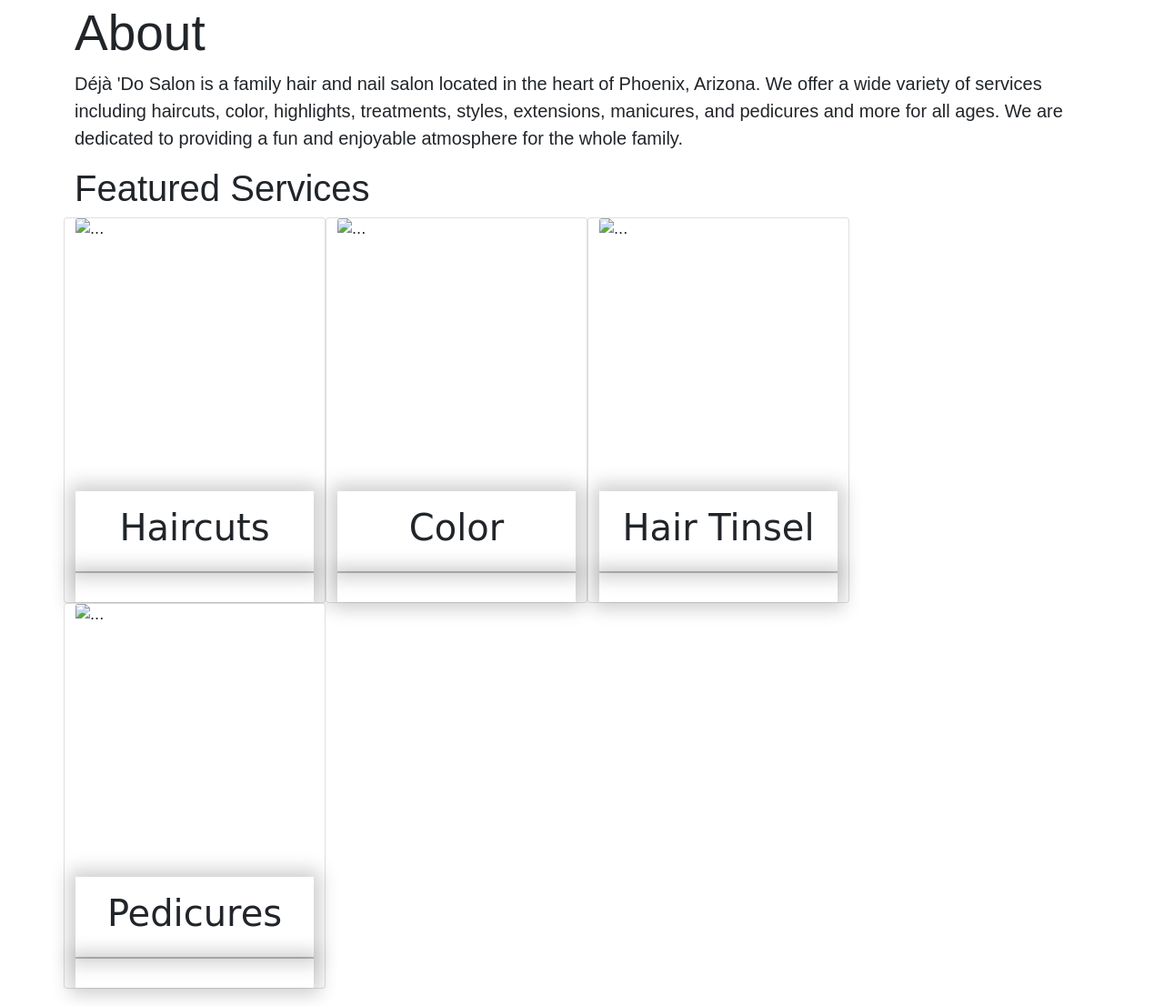
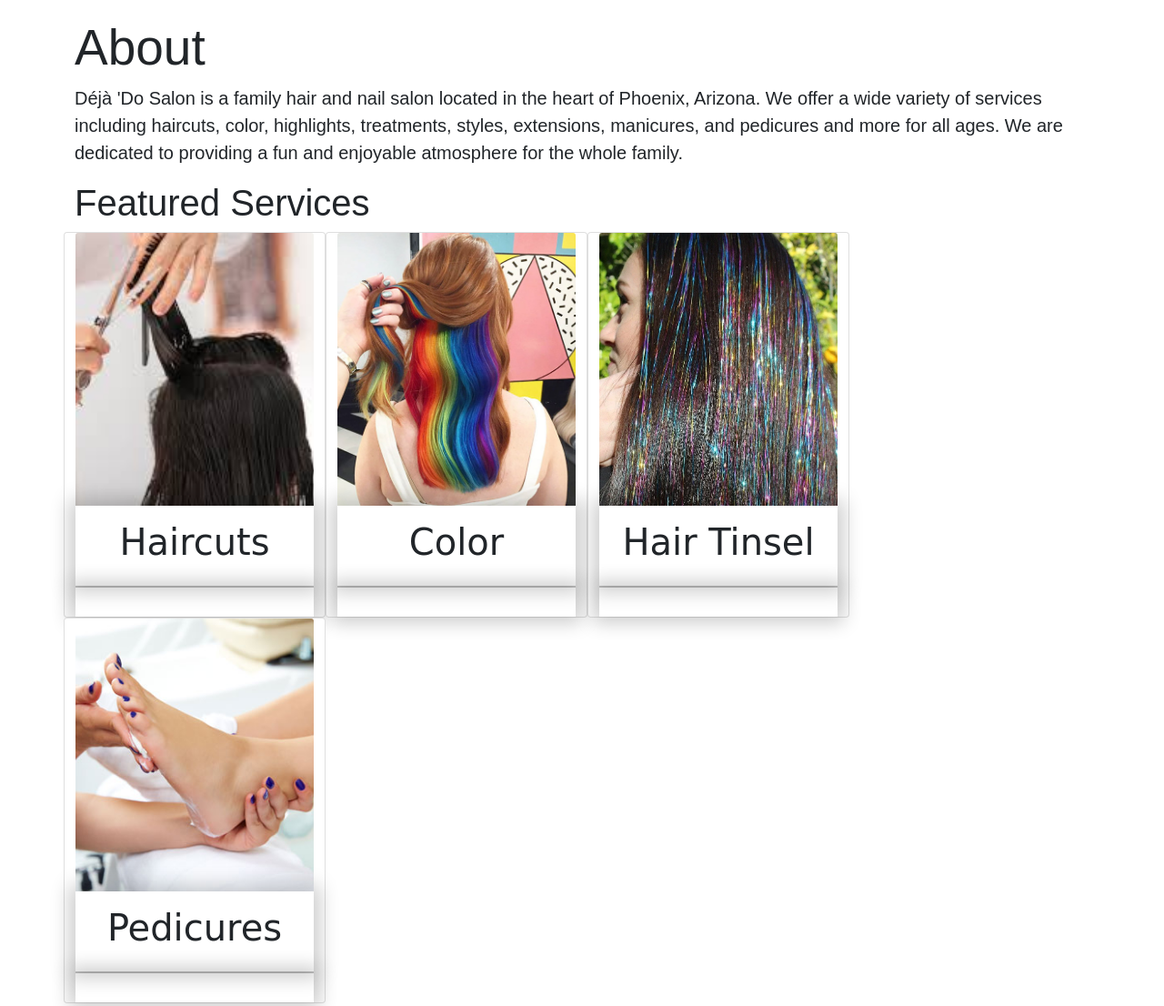
Before and after one commit to mcollins9915/dejadosalon, a plain HTML site: page index.html in a window 1280 px wide. Shown: the part 1083-2189 px from the top of the page at 91% size. Drawn offline with nearby package versions, Linux system fonts and the light colour scheme; the site is published under a folder, as on GitHub Pages, so addresses that start at the root find nothing; a web font is replaced by a local one.

Commit message:
Update index.html

```diff
--- a/index.html
+++ b/index.html
@@ -23,7 +23,7 @@
     <section class="header-section container">
       <div class="row">
         <div class="col-md-3 prem-logo">
-          <img class="img-fluid logo-img" src="/media/deja.jpg" alt="prem-logo">
+          <img class="img-fluid logo-img" src="media/deja.jpg" alt="prem-logo">
           <p class="logo-text"></p>
         </div>
         <div class="col-md-9">
@@ -85,7 +85,7 @@
         </div>
         <div class="row">
           <div class="card" style="width: 18rem;">
-            <img src="/media/images.jpg" class="card-img-top" alt="...">
+            <img src="media/images.jpg" class="card-img-top" alt="...">
             <div class="card-body">
               <h5 class="card-title">Haircuts</h5>
               <!-- <p class="card-text">Some quick example text to build on the card title and make up the bulk of the card's
@@ -102,7 +102,7 @@
             </div>
           </div>
           <div class="card" style="width: 18rem;">
-            <img src="/media/rain2.jpg" class="card-img-top" alt="...">
+            <img src="media/rain2.jpg" class="card-img-top" alt="...">
             <div class="card-body">
               <h5 class="card-title">Color</h5>
               <!-- <p class="card-text">Some quick example text to build on the card title and make up the bulk of the card's
@@ -119,7 +119,7 @@
             </div>
           </div>
           <div class="card" style="width: 18rem;">
-            <img src="/media/tinsel.jpg" class="card-img-top" alt="...">
+            <img src="media/tinsel.jpg" class="card-img-top" alt="...">
             <div class="card-body">
               <h5 class="card-title">Hair Tinsel</h5>
               <!-- <p class="card-text">Some quick example text to build on the card title and make up the bulk of the card's
@@ -136,7 +136,7 @@
             </div>
           </div>
           <div class="card" style="width: 18rem;">
-            <img src="/media/pedi1.jpg" class="card-img-top" alt="...">
+            <img src="media/pedi1.jpg" class="card-img-top" alt="...">
             <div class="card-body">
               <h5 class="card-title">Pedicures</h5>
               <!-- <p class="card-text">Some quick example text to build on the card title and make up the bulk of the card's
@@ -159,7 +159,7 @@
       <div class="row mt-5">
         <div class="col-md-3"></div>
         <div class="col text-align-center">
-        <img  src="/media/services.jpg" class="services" alt="">
+        <img  src="media/services.jpg" class="services" alt="">
         </div>
         <div class="col-md-5"></div>
         </div>
```
